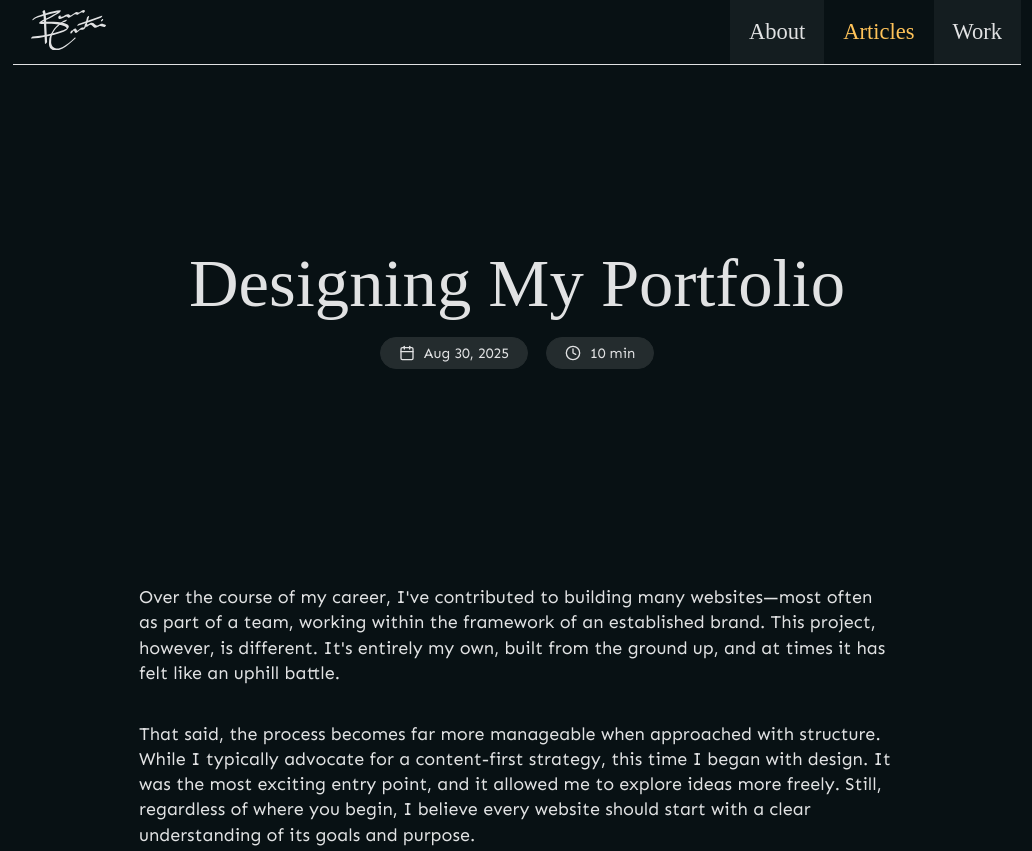
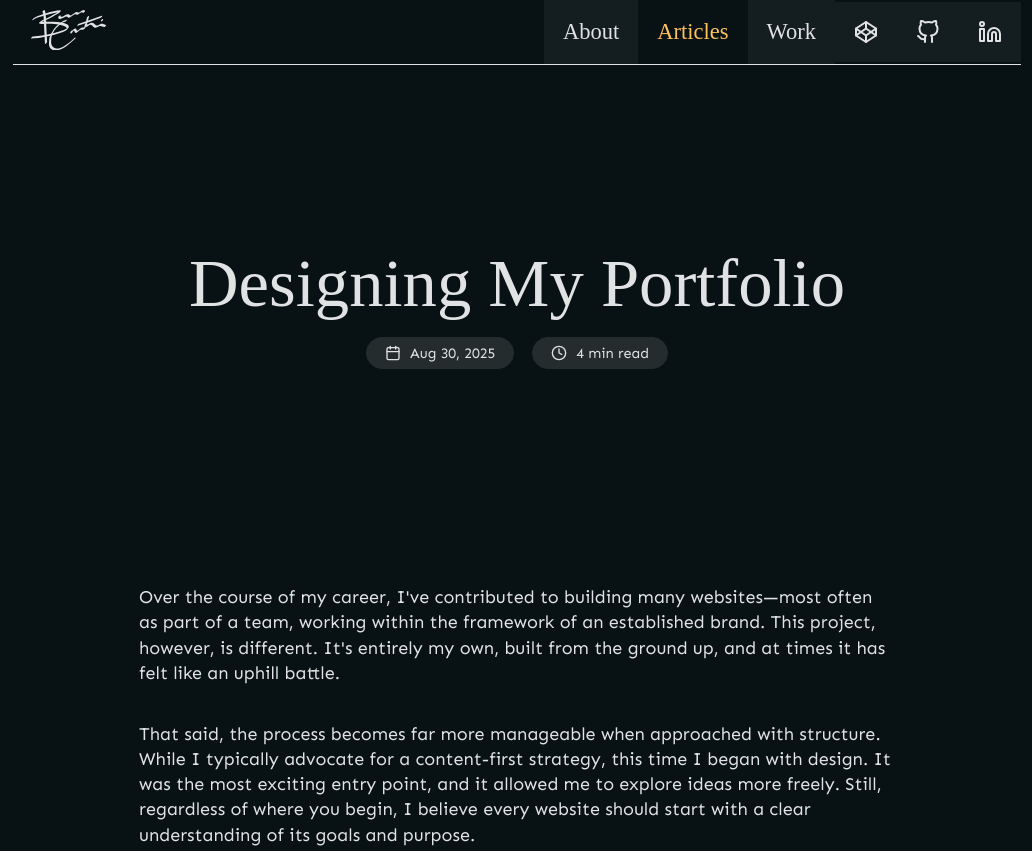
Before and after one commit to brockcataldi/brockcatald.com, an Astro site: page /articles/designing-my-portfolio in a window 1280 px wide. Shown: the top 851 px of the page, without its empty margins (123-1155 px from the left). Built offline with nearby package versions, Linux system fonts and the light colour scheme; Astro itself is replaced by a stand-in of ours; some packages are replaced by stand-ins of ours; a web font is replaced by a local one.

Commit message:
Fixed the footer, finalized the navigation, and wired in the reading time

```diff
--- a/src/components/Footer.astro
+++ b/src/components/Footer.astro
@@ -4,18 +4,12 @@ const today = new Date();
 
 <footer>
 	<div>
-		<section>
-			<p>
-				Built with <a href="https://astro.build/" target="_blank"
-					>Astro</a
-				>
-			</p>
-			<p>
-				&copy; {today.getFullYear()} Brock Cataldi. All rights reserved.
-			</p>
-		</section>
-
-		<section></section>
+		<p>
+			Built with <a href="https://astro.build/" target="_blank">Astro</a>
+		</p>
+		<p>
+			&copy; {today.getFullYear()} Brock Cataldi. All rights reserved.
+		</p>
 	</div>
 </footer>
 
--- a/src/components/article-listing.astro
+++ b/src/components/article-listing.astro
@@ -6,16 +6,17 @@ interface Props {
 	title: string;
 	description: string;
 	publishDate: Date;
+	readingTime?: string;
 }
 
-const { href, title, description, publishDate } = Astro.props;
+const { href, title, description, publishDate, readingTime } = Astro.props;
 ---
 
 <a href={href}>
 	<h3 class="article__title">{title}</h3>
 	<p>{description}</p>
 
-	<ArticleMeta publishDate={publishDate} readingTime={'30 min'} />
+	<ArticleMeta publishDate={publishDate} readingTime={readingTime} />
 </a>
 
 <style>
--- a/src/components/article-meta.astro
+++ b/src/components/article-meta.astro
@@ -6,7 +6,7 @@ import ClockIcon from '../assets/clock.svg';
 
 interface Props {
 	publishDate: Date;
-	readingTime: string;
+	readingTime?: string;
 }
 
 const { publishDate, readingTime } = Astro.props;
@@ -19,10 +19,14 @@ const { publishDate, readingTime } = Astro.props;
 			<FormattedDate date={publishDate} />
 		</p>
 	</li>
-	<li>
-		<ClockIcon />
-		<p>{readingTime}</p>
-	</li>
+	{
+		readingTime ? (
+			<li>
+				<ClockIcon />
+				<p>{readingTime}</p>
+			</li>
+		) : null
+	}
 </ul>
 
 <style>
--- a/src/components/navigation-link.astro
+++ b/src/components/navigation-link.astro
@@ -62,7 +62,7 @@ const isActive = href === pathname || href === '/' + (subpath?.[0] || '');
 		visibility: visible;
 	}
 
-	@media only screen and (min-width: 501px) {
+	@media only screen and (min-width: 580px) {
 		.navigation__link {
 			padding: var(--space-s) var(--space-s);
 			font-size: var(--step-1);
--- /dev/null
+++ b/src/components/navigation-socials.astro
@@ -0,0 +1,121 @@
+---
+import CodePen from '../assets/codepen.svg';
+import GitHub from '../assets/github.svg';
+import LinkedIn from '../assets/linkedin.svg';
+---
+
+<ul class="navigation__socials">
+	<li class="navigation__social">
+		<a
+			href="https://codepen.io/brck"
+			target="_blank"
+			class="navigation__social__link"
+		>
+			<CodePen class="navigation__social__icon" />
+			<span class="sr-only">CodePen @brck</span>
+		</a>
+	</li>
+	<li class="navigation__social">
+		<a
+			href="https://github.com/brockcataldi"
+			target="_blank"
+			class="navigation__social__link"
+		>
+			<GitHub class="navigation__social__icon" />
+			<span class="sr-only">Github @brockcataldi</span>
+		</a>
+	</li>
+	<li class="navigation__social">
+		<a
+			href="https://www.linkedin.com/in/brock-cataldi/"
+			target="_blank"
+			class="navigation__social__link"
+		>
+			<LinkedIn class="navigation__social__icon" />
+			<span class="sr-only">LinkedIn @brock-cataldi</span>
+		</a>
+	</li>
+</ul>
+<style is:global>
+	.navigation__socials {
+		display: flex;
+		align-items: center;
+		justify-content: flex-start;
+		flex-direction: row;
+		padding: var(--space-m) 0 0;
+		margin: 0;
+		list-style-type: none;
+		gap: var(--space-s);
+	}
+
+	.navigation__social__link {
+		color: var(--neutrals-1200);
+		opacity: 0;
+		visibility: hidden;
+		transform: translateY(-20px);
+	}
+
+	.navigation__social:nth-child(1) .navigation__social__link {
+		transition:
+			opacity 200ms ease 400ms,
+			transform 200ms ease 400ms,
+			visibility 0s linear 400ms;
+	}
+
+	.navigation__social:nth-child(2) .navigation__social__link {
+		transition:
+			opacity 200ms ease 450ms,
+			transform 200ms ease 450ms,
+			visibility 0s linear 450ms;
+	}
+
+	.navigation__social:nth-child(3) .navigation__social__link {
+		transition:
+			opacity 200ms ease 500ms,
+			transform 200ms ease 500ms,
+			visibility 0s linear 500ms;
+	}
+
+	.navigation--open .navigation__social__link {
+		transform: translateY(0px);
+		opacity: 1;
+		visibility: visible;
+	}
+
+	.navigation__social__icon {
+		width: 32px;
+		height: auto;
+	}
+
+	@media screen and (min-width: 580px) {
+		.navigation__socials {
+			justify-content: flex-end;
+			padding: 0;
+			gap: 0;
+		}
+
+		.navigation__social__link {
+			padding: calc(var(--space-s)) var(--space-s);
+			background-color: var(--neutrals-100);
+			border: 1px solid var(--neutrals-100);
+			display: grid;
+			place-items: center;
+			opacity: 1;
+			visibility: visible;
+			transform: translateY(0px);
+            height: var(--step-1);
+		}
+
+		.navigation__social__icon {
+			width: 24px;
+			height: auto;
+		}
+
+		.navigation__social__link:hover,
+		.navigation__social__link:focus {
+			color: var(--oranges-1100);
+			background-color: var(--oranges-100);
+			border-color: var(--oranges-1100);
+		}
+	}
+</style>
--- a/src/components/navigation.astro
+++ b/src/components/navigation.astro
@@ -1,5 +1,6 @@
 ---
 import NavigationLink from './navigation-link.astro';
+import NavigationSocials from './navigation-socials.astro';
 import NavigationToggle from './navigation-toggle.astro';
 ---
 
@@ -11,8 +12,8 @@ import NavigationToggle from './navigation-toggle.astro';
 		<NavigationLink href="/articles">Articles</NavigationLink>
 		<NavigationLink href="/work">Work</NavigationLink>
 	</nav>
+	<NavigationSocials />
 </div>
-
 <style is:global>
 	.menu {
 		width: 100%;
@@ -38,7 +39,7 @@ import NavigationToggle from './navigation-toggle.astro';
 		transform: translateX(-100%);
 	}
 
-	@media screen and (min-width: 501px) {
+	@media screen and (min-width: 580px) {
 		.menu {
 			position: relative;
 			height: unset;
@@ -46,6 +47,10 @@ import NavigationToggle from './navigation-toggle.astro';
 			background-color: transparent;
 			right: 0;
 			padding: 0;
+			display: flex;
+			align-items: center;
+			justify-content: flex-end;
+			flex-direction: row;
 		}
 
 		.navigation {
@@ -54,6 +59,10 @@ import NavigationToggle from './navigation-toggle.astro';
 			align-items: center;
 			justify-content: flex-end;
 			gap: 0;
+			transition:
+				200ms border-color ease-in-out,
+				200ms color ease-in-out,
+				200ms background-color ease-in-out;
 		}
 
 		.navigation--open .menu {
--- a/src/components/post-hero.astro
+++ b/src/components/post-hero.astro
@@ -5,16 +5,16 @@ import Date from './date.astro';
 interface Props {
 	title: string;
 	publishDate: Date;
-	readingTime: string;
+	readingTime?: string;
 }
 
-const { publishDate, title } = Astro.props;
+const { publishDate, title, readingTime } = Astro.props;
 ---
 
 <header>
 	<div>
 		<h1 class="post__title">{title}</h1>
-		<ArticleMeta publishDate={publishDate} readingTime="10 min" />
+		<ArticleMeta publishDate={publishDate} readingTime={readingTime} />
 	</div>
 </header>
 
--- a/src/content.config.ts
+++ b/src/content.config.ts
@@ -9,6 +9,7 @@ const articles = defineCollection({
 			description: z.string(),
 			publishDate: z.coerce.date(),
 			updatedDate: z.coerce.date().optional(),
+			readingTime: z.string().optional(),
 		}),
 });
 
--- a/src/layouts/single-post.astro
+++ b/src/layouts/single-post.astro
@@ -6,7 +6,8 @@ import PostHero from '../components/post-hero.astro';
 
 type Props = CollectionEntry<'articles'>['data'];
 
-const { title, description, publishDate, updatedDate } = Astro.props;
+const { title, description, publishDate, readingTime} = Astro.props;
+
 ---
 
 <Base {title} {description}>
@@ -14,7 +15,7 @@ const { title, description, publishDate, updatedDate } = Astro.props;
 		<PostHero
 			title={title}
 			publishDate={publishDate}
-			readingTime={'10 minutes'}
+			readingTime={readingTime}
 		/>
 		<div class="post__body">
 			<slot />
@@ -73,6 +74,10 @@ const { title, description, publishDate, updatedDate } = Astro.props;
 			box-sizing: border-box;
 		}
 
+		li:not(:last-child) {
+			margin-bottom: var(--space-xs);
+		}
+
 		h2 {
 			margin-top: var(--space-l);
 		}
@@ -100,6 +105,35 @@ const { title, description, publishDate, updatedDate } = Astro.props;
 			width: 100%;
 		}
 
+		table,
+		th,
+		td {
+			border-collapse: collapse;
+		}
+
+		thead tr {
+			border-bottom: 1px solid var(--neutrals-1200);
+		}
+
+		th {
+			font-weight: 800;
+			font-family: var(--font-heading);
+			padding: var(--space-3xs) var(--space-2xs);
+			letter-spacing: 1px;
+		}
+
+		tbody tr {
+			background-color: var(--neutrals-100);
+		}
+
+		tbody tr:nth-child(odd) {
+			background-color: var(--neutrals-200);
+		}
+
+		td {
+			padding: var(--space-3xs) var(--space-2xs);
+		}
+
 		code {
 			padding: var(--space-3xs) var(--space-2xs);
 			border-radius: 0.5rem;
--- a/src/pages/articles/[...slug].astro
+++ b/src/pages/articles/[...slug].astro
@@ -1,6 +1,7 @@
 ---
 import { type CollectionEntry, getCollection, render } from 'astro:content';
 import SinglePost from '../../layouts/single-post.astro';
+import readingTime from 'reading-time';
 
 export async function getStaticPaths() {
 	const posts = await getCollection('articles');
@@ -13,8 +14,10 @@ type Props = CollectionEntry<'articles'>;
 
 const post = Astro.props;
 const { Content } = await render(post);
+
+const rt = (post.body) ? readingTime(post.body).text : undefined
 ---
 
-<SinglePost {...post.data}>
+<SinglePost {...post.data} readingTime={rt}>
 	<Content />
 </SinglePost>
--- a/src/styles/global.css
+++ b/src/styles/global.css
@@ -124,39 +124,6 @@ ol {
 	font-weight: 400;
 }
 
-li:not(:last-child) {
-	margin-bottom: var(--space-xs);
-}
-
-table,
-th,
-td {
-	border-collapse: collapse;
-}
-
-thead tr {
-	border-bottom: 1px solid var(--neutrals-1200);
-}
-
-th {
-	font-weight: 800;
-	font-family: var(--font-heading);
-	padding: var(--space-3xs) var(--space-2xs);
-	letter-spacing: 1px;
-}
-
-tbody tr {
-	background-color: var(--neutrals-100);
-}
-
-tbody tr:nth-child(odd) {
-	background-color: var(--neutrals-200);
-}
-
-td {
-	padding: var(--space-3xs) var(--space-2xs);
-}
-
 a {
 	text-decoration: none;
 }
```
Also changed, not shown: src/components/article-list.astro (+10 -3 lines), src/components/navigation-toggle.astro (+3 -4 lines).
